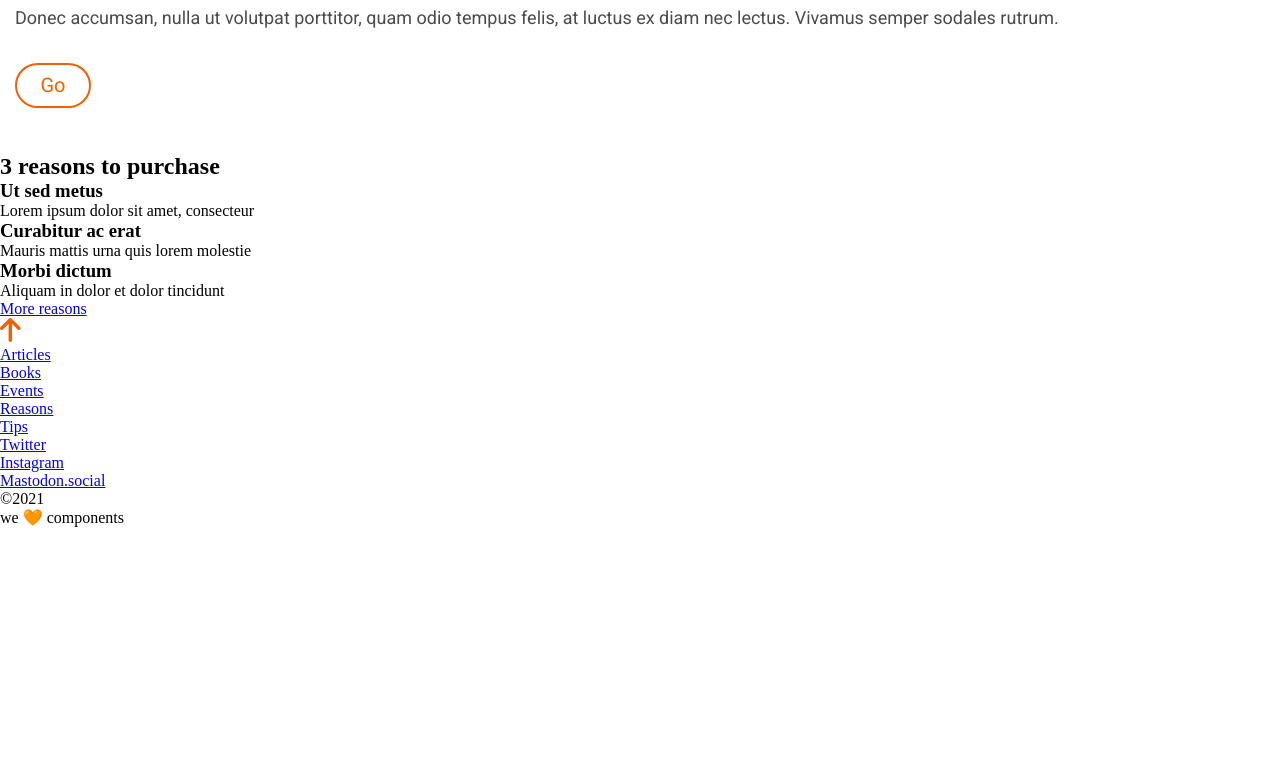
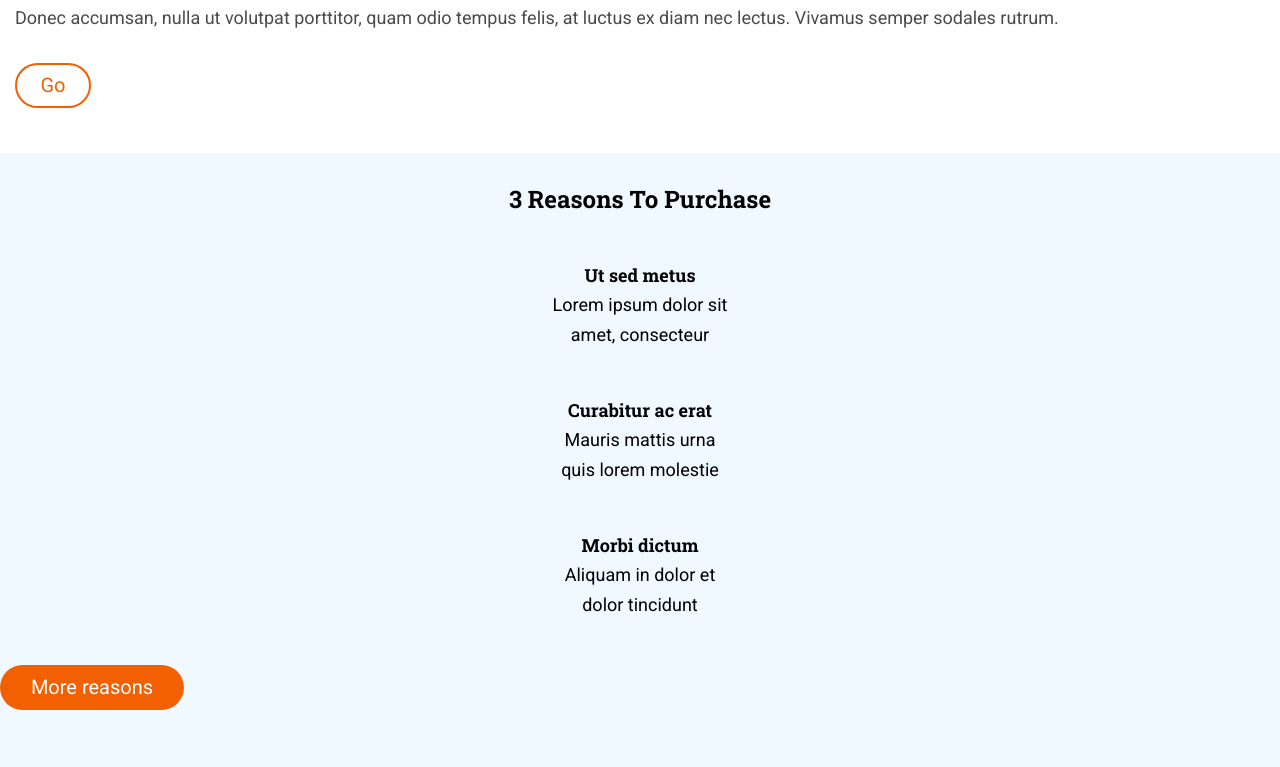
Before and after one commit to Adalab/modulo-1-evaluacion-final-PatriMalvido, a website: page src/html/index.html in a window 1280 px wide. Shown: the part 902-1669 px from the top of the page. Before the commit the page ends 1429 px from the top, so only its background shows below. Drawn offline with nearby package versions, Linux system fonts and the light colour scheme; files that its build step writes are made by us from their sources; files whose address does not match are found by name.

Commit message:
add styles of section reasons

```diff
--- a/src/scss/core/_variables.scss
+++ b/src/scss/core/_variables.scss
@@ -4,3 +4,5 @@ $color-tips: #8ccbea;
 $secundary-text: #4a4a4a;
 $primary-text: black;
 $title-text: white;
+$color-reasons: #eff9ff;
+$color-button:#f26002;
--- a/src/scss/layout/_page.scss
+++ b/src/scss/layout/_page.scss
@@ -42,3 +42,50 @@
   line-height: 45px;
   color: #f26002;
 }
+/*------------------------------*/
+.reasons {
+  background-color: $color-reasons;
+  padding-top: 30px;
+  padding-bottom: 60px;
+  text-align: center;
+  &__title {
+    font-family: $title-font;
+    font-size: 24px;
+    padding: 0 15px;
+    margin-bottom: 45px;
+    text-transform: capitalize;
+  }
+}
+.reasons-section {
+  display: grid;
+  grid-template-columns: 180px;
+  grid-template-rows: 1fr 1fr 1fr;
+  justify-content: center;
+  align-items: center;
+  &__container {
+    &--title {
+      font-size: 18px;
+      font-family: $title-font;
+      line-height: 30px;
+    }
+    &--text {
+      font-size: 18px;
+      font-family: $text-font;
+      line-height: 30px;
+      margin-bottom: 45px;
+    }
+  }
+}
+.reasons-button {
+  display: flex;
+  justify-content: center;
+  background-color: $color-button;
+  width: 184px;
+  height: 45px;
+  border-radius: 22.5px;
+  text-decoration-line: none;
+  color: white;
+  font-size: 20px;
+  line-height: 45px;
+  font-family: $text-font;
+}
```
Also changed, not shown: src/html/index.html (+0 -2 lines).
